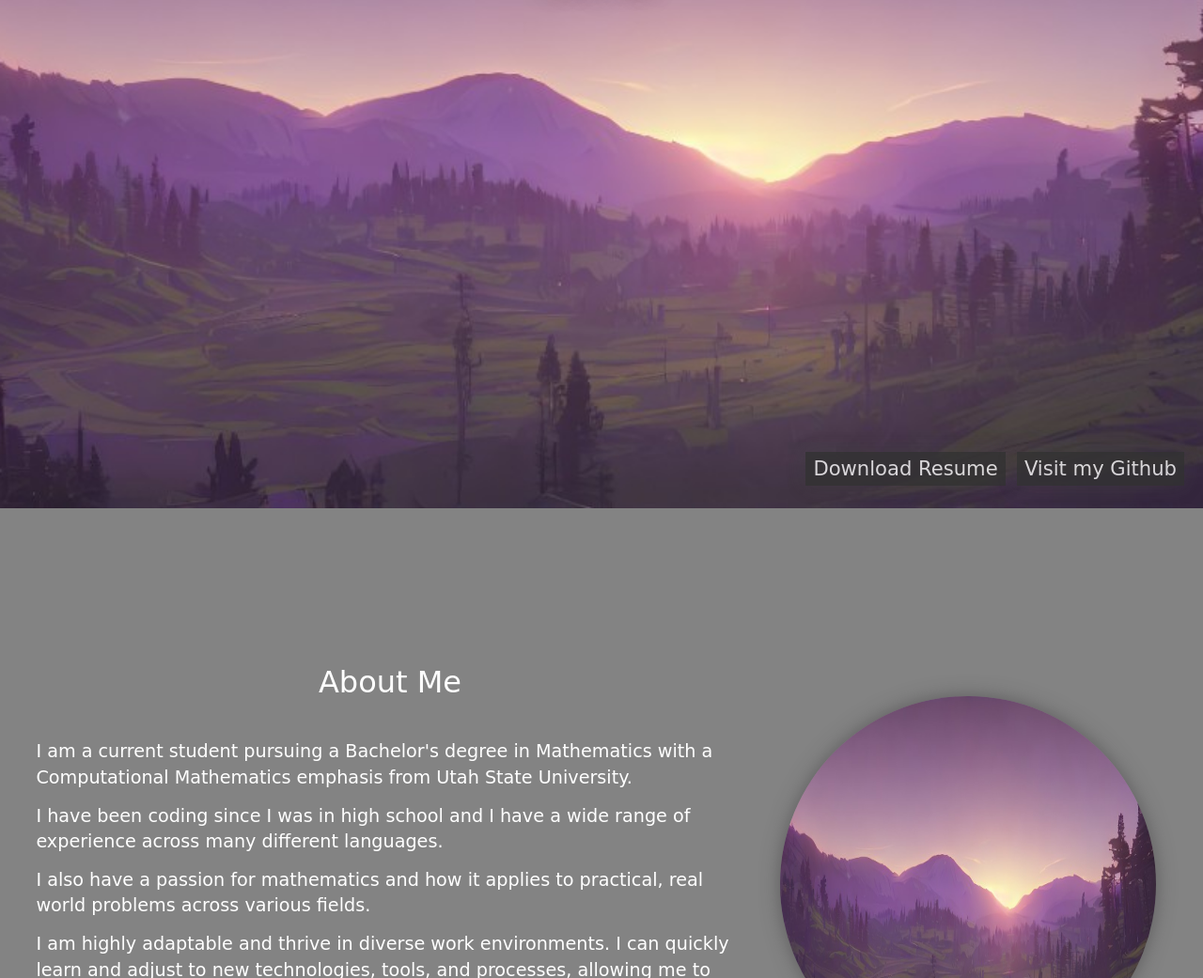
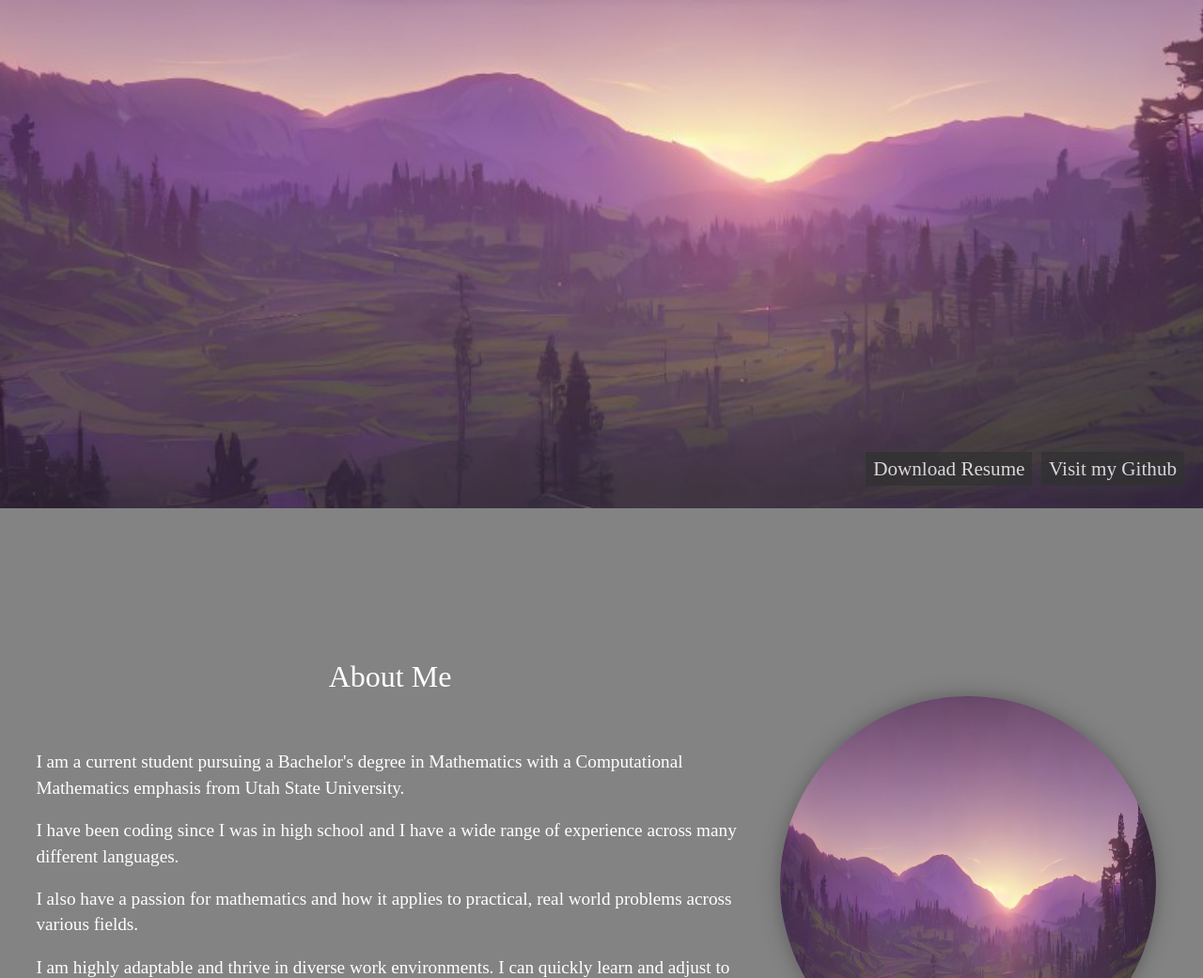
Before and after one commit to Jason-Merrone/Jason-Merrone-s-Portfolio, a plain HTML site: page index.html in a window 1280 px wide. Shown: the part 259-1300 px from the top of the page at 94% size. Drawn offline with nearby package versions, Linux system fonts and the light colour scheme.

Commit message:
Minor styling changes

```diff
--- a/styles.css
+++ b/styles.css
@@ -3,7 +3,7 @@ html {
 }
 
 body {
-  font-family: 'Caveat', cursive;
+  font-family: 'Caveat';
   font-size: 3vw;
   width: 100%;
   height: 100vh;
@@ -164,7 +164,7 @@ body {
 
 #about-header {
   font-size: 2.5vw;
-  margin-bottom:3vw;
+  margin-bottom:4vw;
   transition: transform 0.3s ease;
 }
 
```
